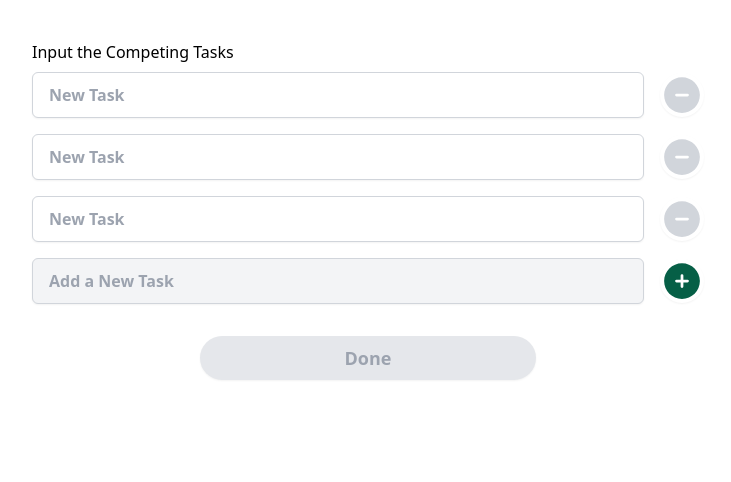
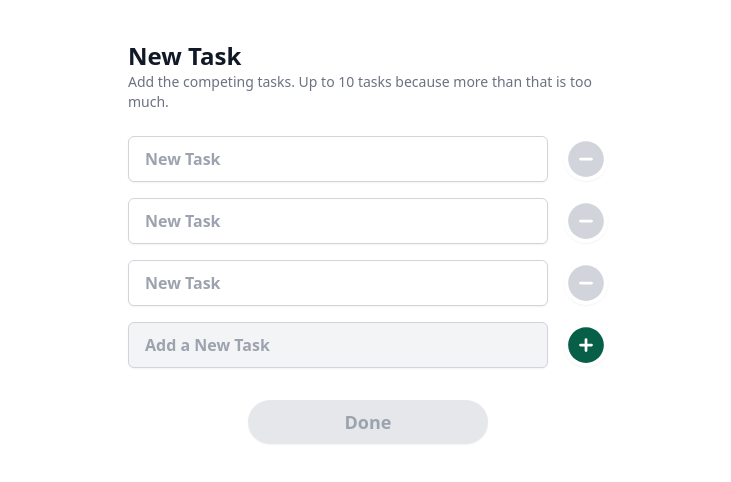
Before and after one commit to soogeanie/task-matrix, a React (Vite) app: page / in a window 1280 px wide. Shown: the top 482 px of the page, without its empty margins (272-1003 px from the left). Built offline with nearby package versions, Linux system fonts and the light colour scheme.

Commit message:
part: adding initial task picking ui structure

```diff
--- a/src/App.tsx
+++ b/src/App.tsx
@@ -1,11 +1,21 @@
+// import { useEffect } from 'react'
 import NewTaskList from './pages/NewTaskList'
 
 const App = () => {
+  // tbd: build a modal for this
+  // useEffect(() => {
+  //   window.onbeforeunload = () => {
+  //     // pop up modal for do you want to ditch all your hard work?
+  //   }
+
+  //   return () => {
+  //     window.onbeforeunload = null
+  //   }
+  // })
+
   return (
     <div className="min-h-full">
-      <main className="py-10">
-        <NewTaskList />
-      </main>
+      <NewTaskList />
     </div>
   )
 }
--- a/src/components/CreateNewTasks.tsx
+++ b/src/components/CreateNewTasks.tsx
@@ -5,6 +5,7 @@ import { ACTIONS, createNewTasksReducer, initialCreateNewTasks } from '../reduce
 import CreateNewTasksForm from './CreateNewTasksForm'
 import AddNewTask from './AddNewTask';
 import Button from './Button/Button';
+import PageHeader from './PageHeader';
 
 export type NewTaskInput = {
   id: string;
@@ -15,7 +16,7 @@ export type NewTaskInput = {
 }
 
 type CreateNewTasksProps = {
-  onNewTaskListCreation: (newTaskList: object) => void;
+  onNewTaskListCreation: (newTaskList: string[]) => void;
 }
 
 const MIN_TASKS = 3
@@ -60,15 +61,21 @@ const CreateNewTasks = ({ onNewTaskListCreation }: CreateNewTasksProps) => {
     const isValidForm = await validateForm([...formData.keys()])
 
     if (isValidForm) {
-      const results = Object.fromEntries([...formData.entries()])
+      const results = [...formData.values()]
+
+      // tbd: create a custom hook for this
+      localStorage.setItem('newTaskList', JSON.stringify(results))
 
       onNewTaskListCreation(results)
     }
   }
 
   return (
-    <div className="mx-auto max-w-2xl px-4 sm:px-0 flex flex-col">
-      <h1>Input the Competing Tasks</h1>
+    <div className="flex flex-col">
+      <PageHeader
+        title="New Task"
+        description="Add the competing tasks. Up to 10 tasks because more than that is too much."
+      />
 
       <CreateNewTasksForm
         tasks={state.tasks}
--- a/src/components/CreateNewTasksForm.tsx
+++ b/src/components/CreateNewTasksForm.tsx
@@ -35,6 +35,7 @@ const CreateNewTasksForm = ({
   return (
     <form
       id="newTaskList"
+      className="mt-4"
       noValidate
       onSubmit={onFormSubmit}
     >
--- /dev/null
+++ b/src/components/Icons/CheckCircleIcon.tsx
@@ -0,0 +1,14 @@
+const CheckCircleIcon = ({ ...iconAttrs }) => {
+  return (
+    <svg
+      xmlns="http://www.w3.org/2000/svg"
+      viewBox="0 0 24 24"
+      fill="currentColor"
+      {...iconAttrs}
+    >
+      <path fillRule="evenodd" d="M2.25 12c0-5.385 4.365-9.75 9.75-9.75s9.75 4.365 9.75 9.75-4.365 9.75-9.75 9.75S2.25 17.385 2.25 12Zm13.36-1.814a.75.75 0 1 0-1.22-.872l-3.236 4.53L9.53 12.22a.75.75 0 0 0-1.06 1.06l2.25 2.25a.75.75 0 0 0 1.14-.094l3.75-5.25Z" clipRule="evenodd" />
+    </svg>
+  )
+}
+
+export default CheckCircleIcon
--- /dev/null
+++ b/src/components/PageHeader.tsx
@@ -0,0 +1,22 @@
+type PageHeaderProps = {
+  title: string;
+  description?: string;
+}
+
+const PageHeader = ({ title, description }: PageHeaderProps) => {
+  return (
+    <div>
+      <h1 className="text-2xl font-bold text-gray-900">
+        {title}
+      </h1>
+
+      {description &&
+        <p className="font-base text-sm text-gray-500">
+          {description}
+        </p>
+      }
+    </div>
+  )
+}
+
+export default PageHeader
--- /dev/null
+++ b/src/components/TaskMatrix.tsx
@@ -0,0 +1,5 @@
+const TaskMatrix = () => {
+  return (<></>)
+}
+
+export default TaskMatrix
--- /dev/null
+++ b/src/components/TaskSelector.tsx
@@ -0,0 +1,11 @@
+type TaskSelectorProps = {
+  newTaskList: string[];
+}
+
+const TaskSelector = ({ newTaskList }: TaskSelectorProps) => {
+  return (
+    <></>
+  )
+}
+
+export default TaskSelector
--- a/src/pages/NewTaskList.tsx
+++ b/src/pages/NewTaskList.tsx
@@ -1,24 +1,36 @@
-import { useReducer } from 'react'
-import { ACTIONS, initialNewTaskList, newTaskListReducer } from '../reducers/NewTaskListReducer'
+import { useState } from 'react'
+
 import CreateNewTasks from '../components/CreateNewTasks'
+import TaskSelector from '../components/TaskSelector'
 
-// export const NEW_TASK_VIEWS = {
-//   CREATE: 'CreateNewTasks',
-//   SELECT: 'SelectTask'
-// } as const
+const NEW_TASK_VIEWS = {
+  CREATE: 'CreateNewTasks',
+  SELECT: 'TaskSelector'
+} as const
+
+// eventually tbd: handle when there is an existing newTaskList in locale storage better than this???
+const EXISTING_NEW_TASK_LIST = JSON.parse(localStorage.getItem('newTaskList'))
+const DEFAULT_NEW_TASK_LIST = EXISTING_NEW_TASK_LIST || []
+const DEFAULT_CURRENT_VIEW = DEFAULT_NEW_TASK_LIST.length > 0 ? NEW_TASK_VIEWS.SELECT : NEW_TASK_VIEWS.CREATE
 
 const NewTaskList = () => {
-  const [state, dispatch] = useReducer(newTaskListReducer, initialNewTaskList('CreateNewTasks'))
+  const [currentView, setCurrentView] = useState(DEFAULT_CURRENT_VIEW)
+  const [newTaskList, setNewTaskList] = useState(DEFAULT_NEW_TASK_LIST)
+
+  const handleNewTaskListCreation = (newTaskList: string[]) => {
+    // tbd: handle when newTaskList is empty
+    setNewTaskList(newTaskList)
+    setCurrentView(NEW_TASK_VIEWS.SELECT)
+  }
 
   return (
-    <div className="mx-auto max-w-7xl sm:px-6 lg:px-8">
-      {state.currentView === 'CreateNewTasks' &&
-        <CreateNewTasks onNewTaskListCreation={(newTaskList) => dispatch({
-          type: ACTIONS.ADD_TASK_LIST,
-          newTaskList
-        })} />
+    <main className="mx-auto max-w-lg px-4 pb-12 pt-10 lg:pb-16">
+      {currentView === NEW_TASK_VIEWS.SELECT ?
+        <TaskSelector newTaskList={newTaskList} />
+      :
+        <CreateNewTasks onNewTaskListCreation={(newTaskList) => handleNewTaskListCreation(newTaskList) } />
       }
-    </div>
+    </main>
   )
 }
 
--- a/src/reducers/NewTaskListReducer.ts
+++ /dev/null
@@ -1,21 +0,0 @@
-export const ACTIONS = {
-  ADD_TASK_LIST: 'addNewTaskList'
-}
-
-export const newTaskListReducer = (state, action) => {
-  switch (action.type) {
-    case ACTIONS.ADD_TASK_LIST: {
-      return { ...state, newTasks: action.newTaskList }
-    }
-  }
-
-  throw Error(`Unknown action: ${action.type}`)
-}
-
-export const initialNewTaskList = (view: string) => {
-  return {
-    newTasks: {},
-    currentView: view,
-    views: ['CreateNewTasks', 'SelectTasks']
-  }
-}
```
